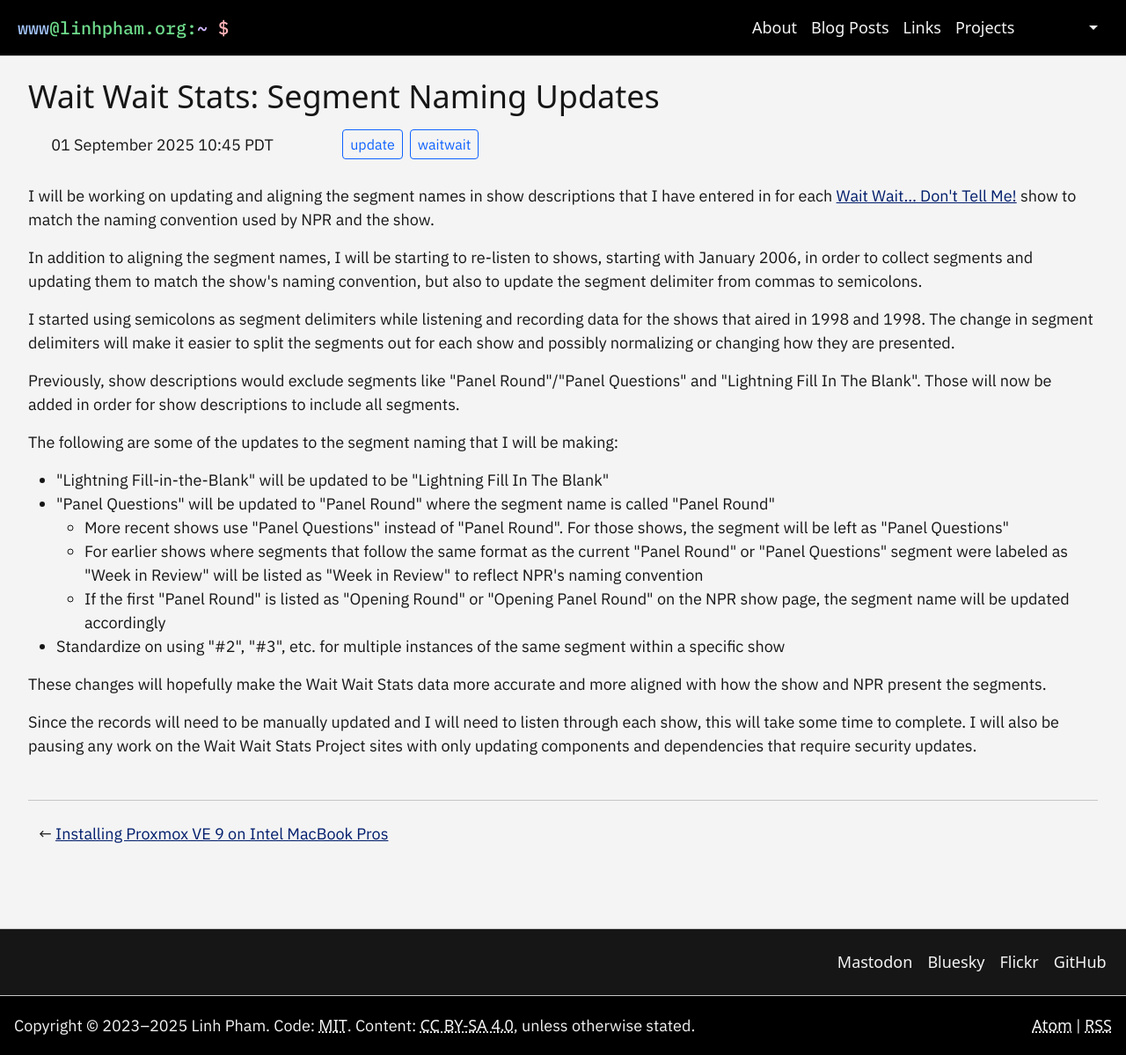
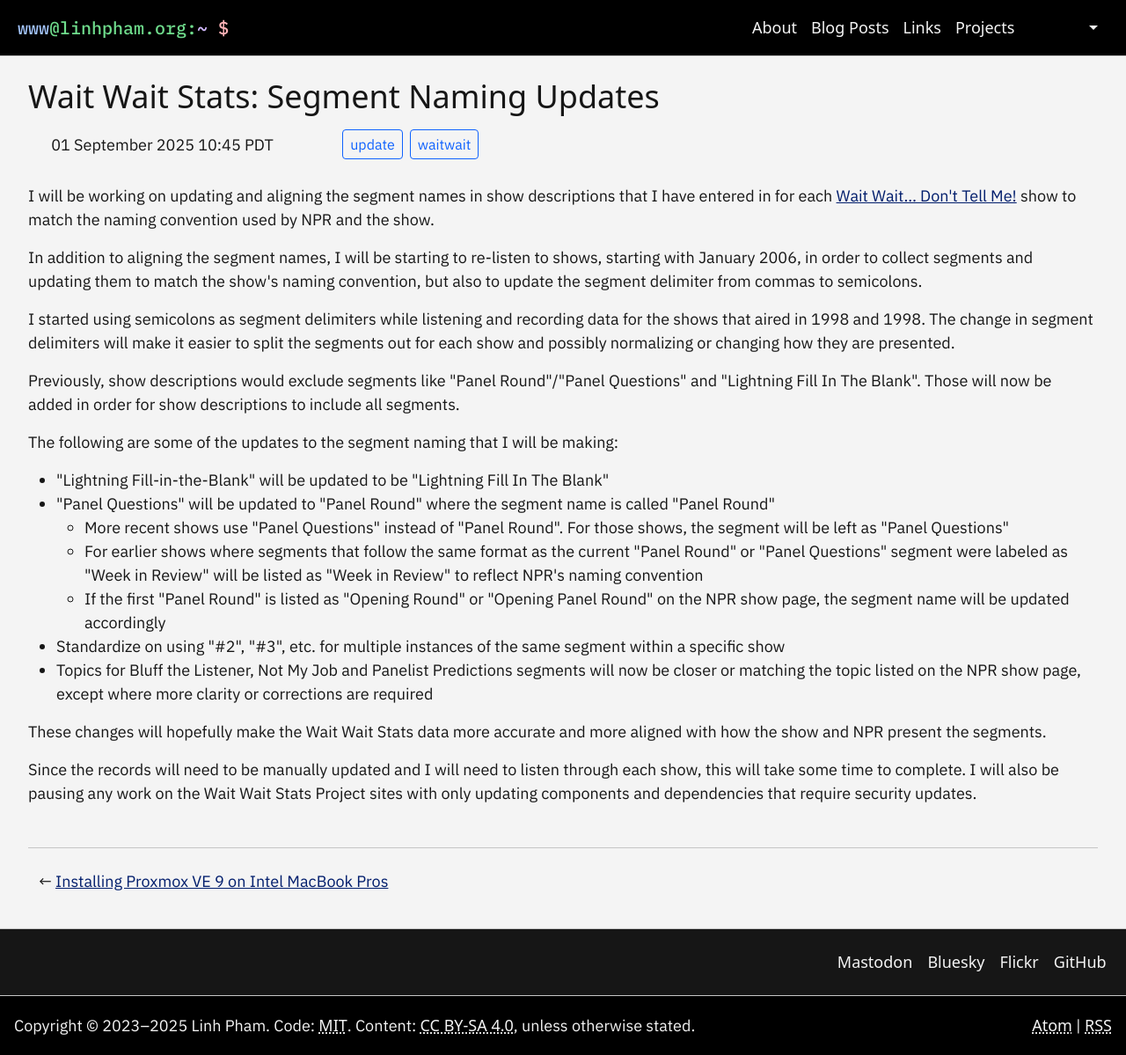
Before and after one commit to questionlp/linhpham.org_jekyll, a Jekyll site: the page built from _posts/2025-09-01-wait-wait-stats-segment-naming-updates.md, in a window 1280 px wide and 1199 px high. Shown: the whole window at 88% size. Built offline with Jekyll 4.4.1, drawn with Linux system fonts in a browser that asks for light colours; some web fonts are replaced.

Commit message:
Update latest post

```diff
--- a/_posts/2025-09-01-wait-wait-stats-segment-naming-updates.md
+++ b/_posts/2025-09-01-wait-wait-stats-segment-naming-updates.md
@@ -21,6 +21,7 @@
   * For earlier shows where segments that follow the same format as the current "Panel Round" or "Panel Questions" segment were labeled as "Week in Review" will be listed as "Week in Review" to reflect NPR's naming convention
   * If the first "Panel Round" is listed as "Opening Round" or "Opening Panel Round" on the NPR show page, the segment name will be updated accordingly
 * Standardize on using "#2", "#3", etc. for multiple instances of the same segment within a specific show
+* Topics for Bluff the Listener, Not My Job and Panelist Predictions segments will now be closer or matching the topic listed on the NPR show page, except where more clarity or corrections are required
 
 These changes will hopefully make the Wait Wait Stats data more accurate and more aligned with how the show and NPR present the segments.
 
```
